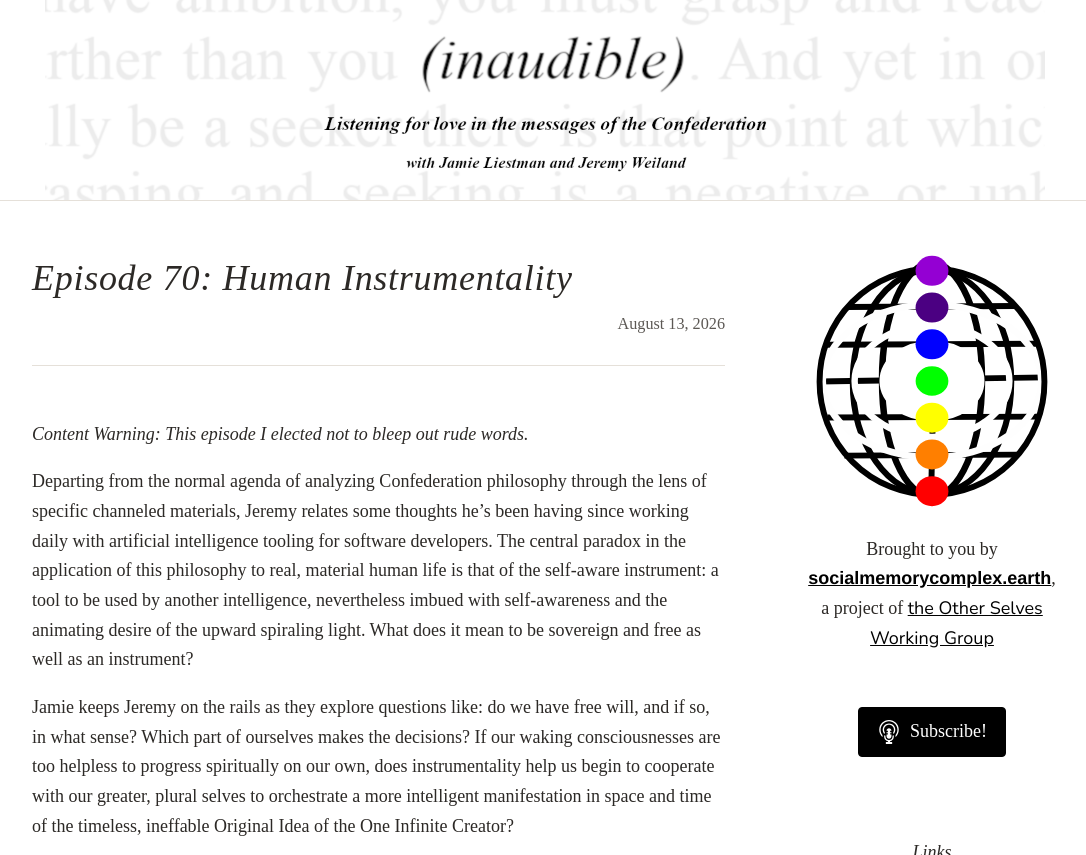
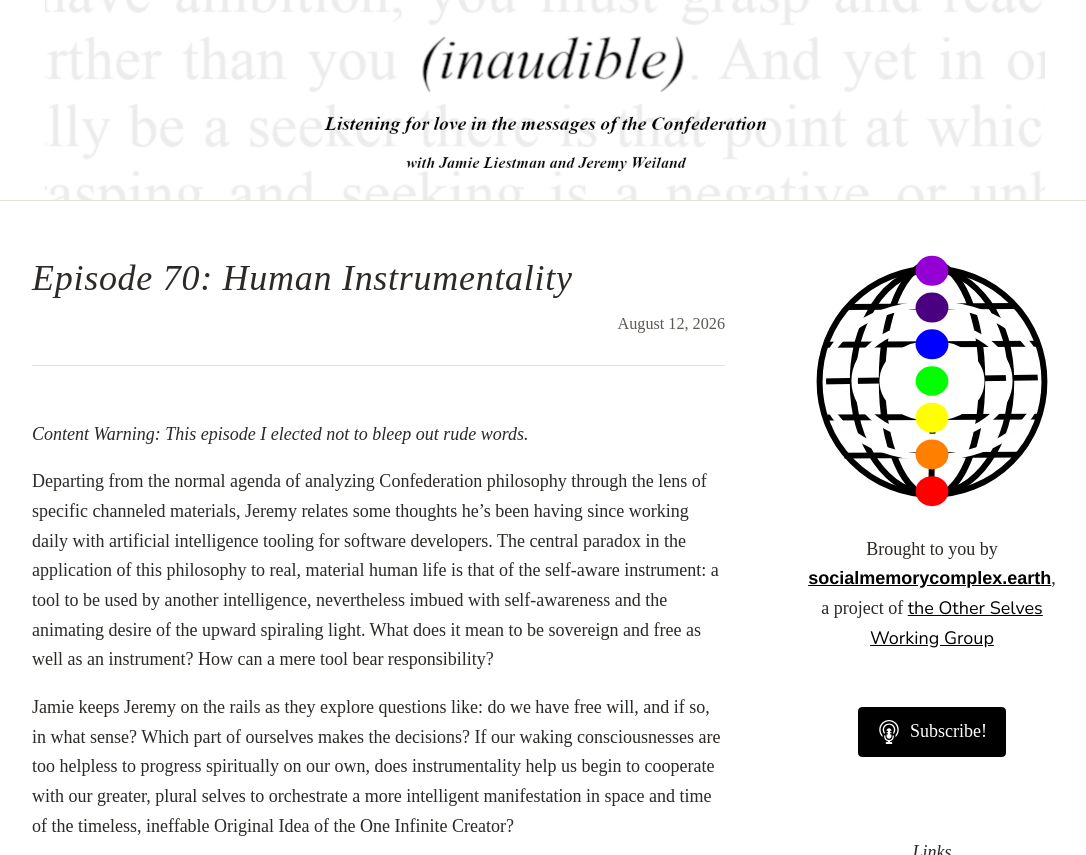
Before and after one commit to oswg/inaudible.show, a Jekyll site: the page built from _posts/2026-08-13-episode-70.md, in a window 1280 px wide and 900 px high, cut to the strip 0-855 px from the top of the window. Shown: the whole strip, without its empty margins (95-1181 px from the left). Built offline with Jekyll 4.4.1, drawn with Linux system fonts in a browser that asks for light colours.

Commit message:
release episode

```diff
--- a/_posts/2026-08-13-episode-70.md
+++ b/_posts/2026-08-13-episode-70.md
@@ -1,7 +1,7 @@
 ---
 layout: "post"
 title: "Episode 70: Human Instrumentality"
-date: "2026-08-13 07:00:00 +0500"
+date: "2026-08-12 09:00:00 +0500"
 permalink: "/episode-70/"
 categories:
   - Instrumentality
@@ -12,7 +12,7 @@ categories:
 
 _Content Warning: This episode I elected not to bleep out rude words._
 
-Departing from the normal agenda of analyzing Confederation philosophy through the lens of specific channeled materials, Jeremy relates some thoughts he’s been having since working daily with artificial intelligence tooling for software developers. The central paradox in the application of this philosophy to real, material human life is that of the self-aware instrument: a tool to be used by another intelligence, nevertheless imbued with self-awareness and the animating desire of the upward spiraling light. What does it mean to be sovereign and free as well as an instrument?
+Departing from the normal agenda of analyzing Confederation philosophy through the lens of specific channeled materials, Jeremy relates some thoughts he’s been having since working daily with artificial intelligence tooling for software developers. The central paradox in the application of this philosophy to real, material human life is that of the self-aware instrument: a tool to be used by another intelligence, nevertheless imbued with self-awareness and the animating desire of the upward spiraling light. What does it mean to be sovereign and free as well as an instrument? How can a mere tool bear responsibility?
 
 Jamie keeps Jeremy on the rails as they explore questions like: do we have free will, and if so, in what sense? Which part of ourselves makes the decisions? If our waking consciousnesses are too helpless to progress spiritually on our own, does instrumentality help us begin to cooperate with our greater, plural selves to orchestrate a more intelligent manifestation in space and time of the timeless, ineffable Original Idea of the One Infinite Creator?
 
```
